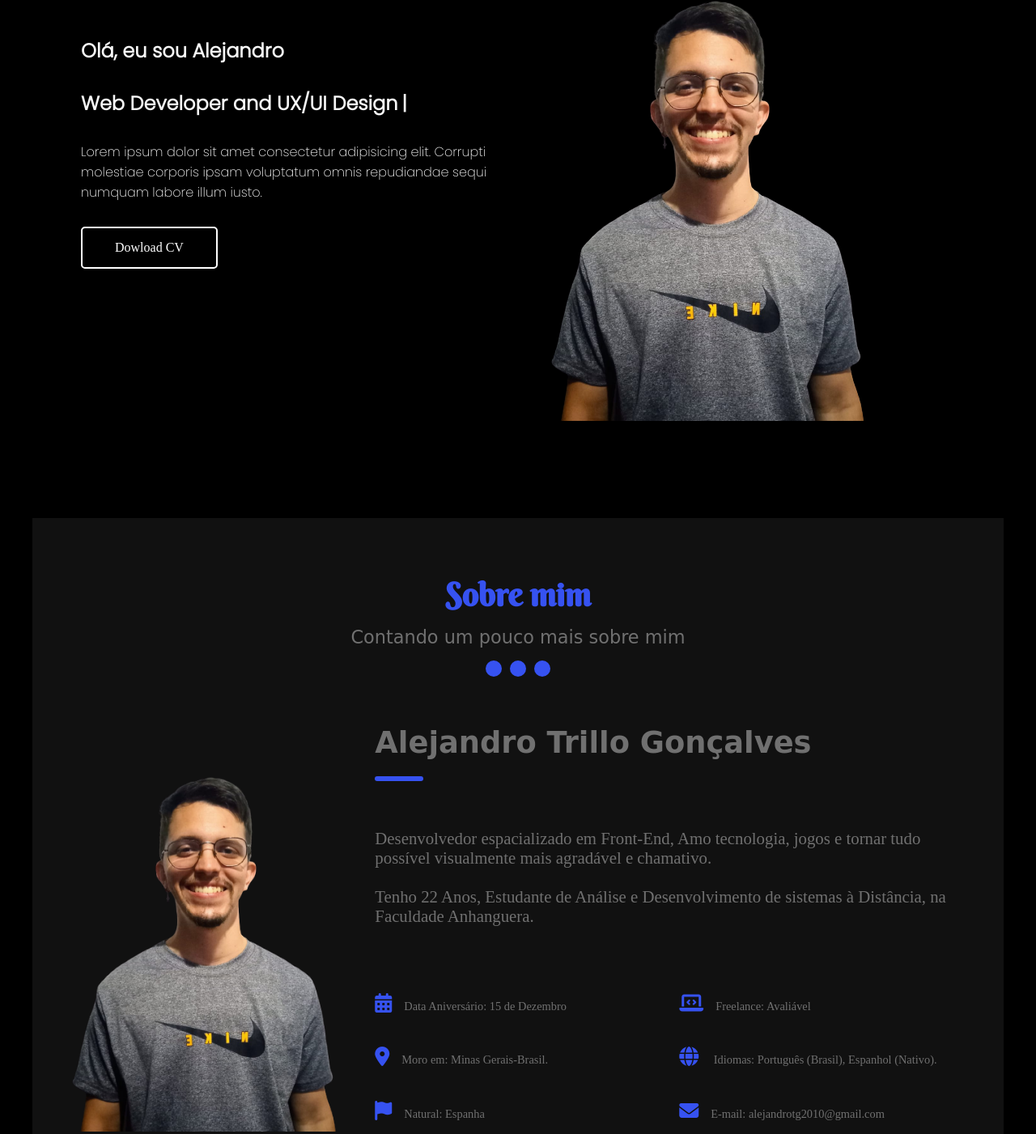
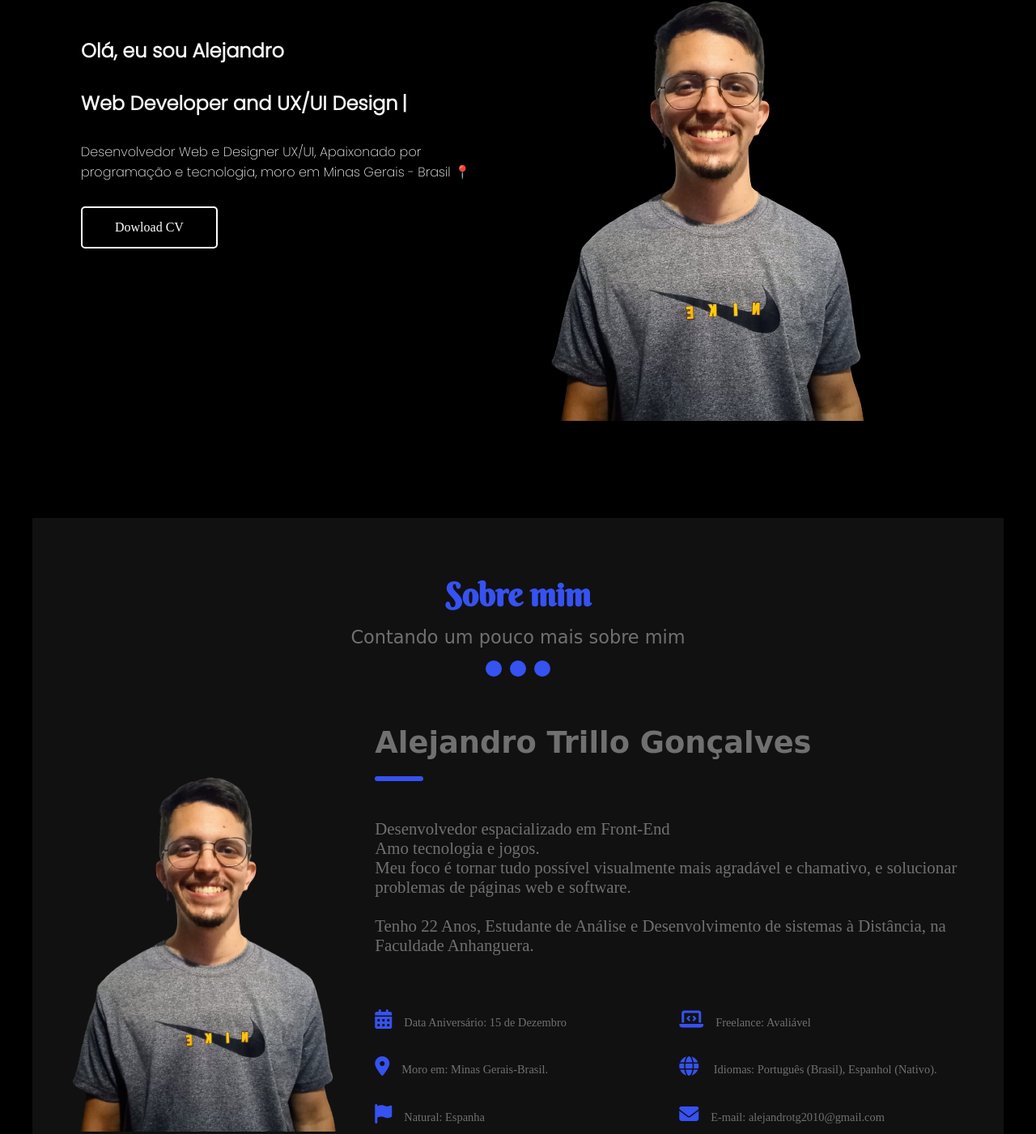
Before and after one commit to Alejandro-Trillo-G/Meu-portifolio, a plain HTML site: page index.html in a window 1280 px wide. Shown: the part 220-1621 px from the top of the page at 81% size. Drawn offline with Linux system fonts and the light colour scheme; a web font is replaced by a local one.

Commit message:
modificações

```diff
--- a/index.html
+++ b/index.html
@@ -34,9 +34,7 @@
         <h2>Olá, eu sou Alejandro</h2>
         <h2 class="digitando">Web Developer and UX/UI Design</h2>
         <p>
-          Lorem ipsum dolor sit amet consectetur adipisicing elit. Corrupti
-          molestiae corporis ipsam voluptatum omnis repudiandae sequi numquam
-          labore illum iusto.
+            Desenvolvedor Web e Designer UX/UI, Apaixonado por programação e tecnologia, moro em Minas Gerais - Brasil 📍
         </p>
         <a href="#">Dowload CV</a>
       </div>
@@ -64,8 +62,11 @@
           <div class="sobre_texto">
             <h1>Alejandro Trillo Gonçalves</h1>
             <p>
-              Desenvolvedor espacializado em Front-End, Amo tecnologia, jogos e
-              tornar tudo possível visualmente mais agradável e chamativo.
+              Desenvolvedor espacializado em Front-End
+              <br>
+              Amo tecnologia e jogos.
+              <br>
+              Meu foco é tornar tudo possível visualmente mais agradável e chamativo, e solucionar problemas de páginas web e software.
               <br />
               <br />
               Tenho 22 Anos, Estudante de Análise e Desenvolvimento de sistemas
```
